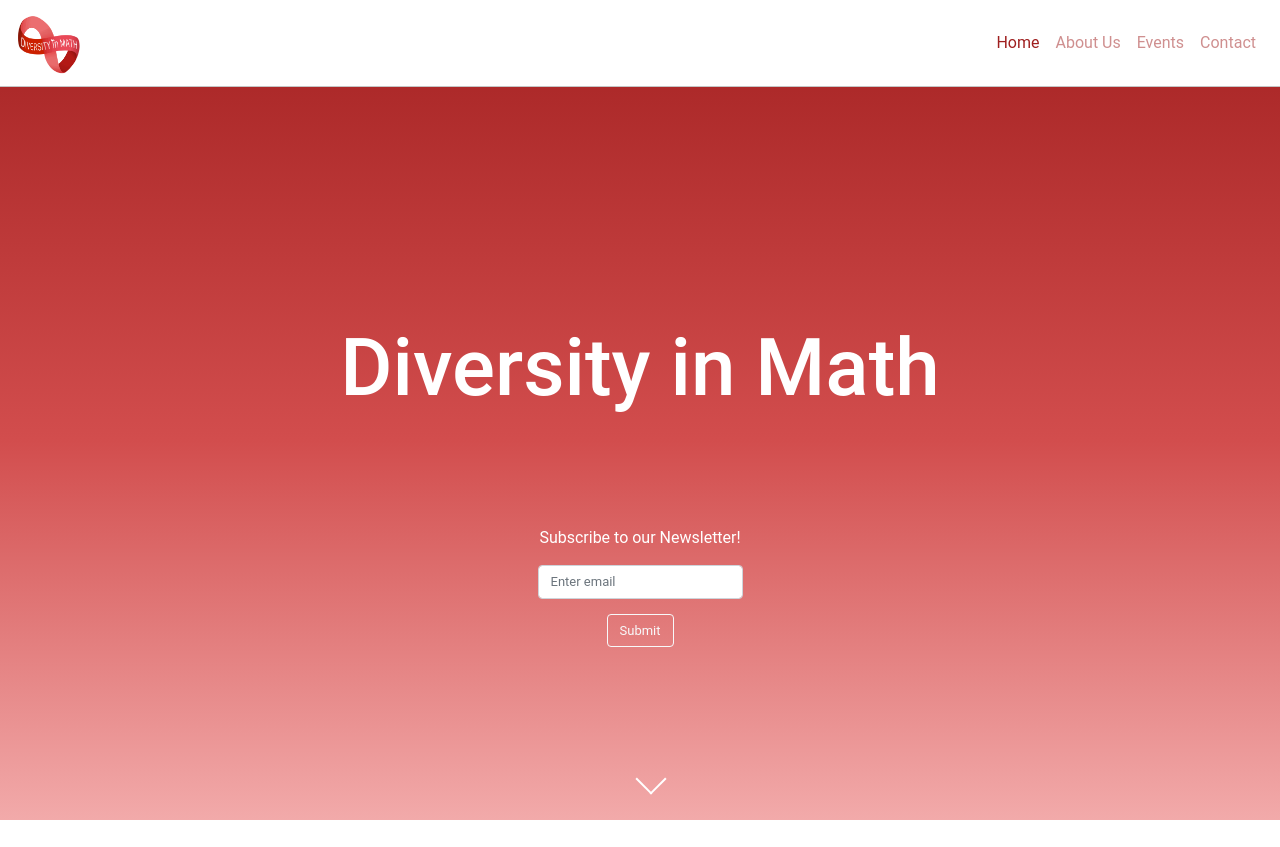
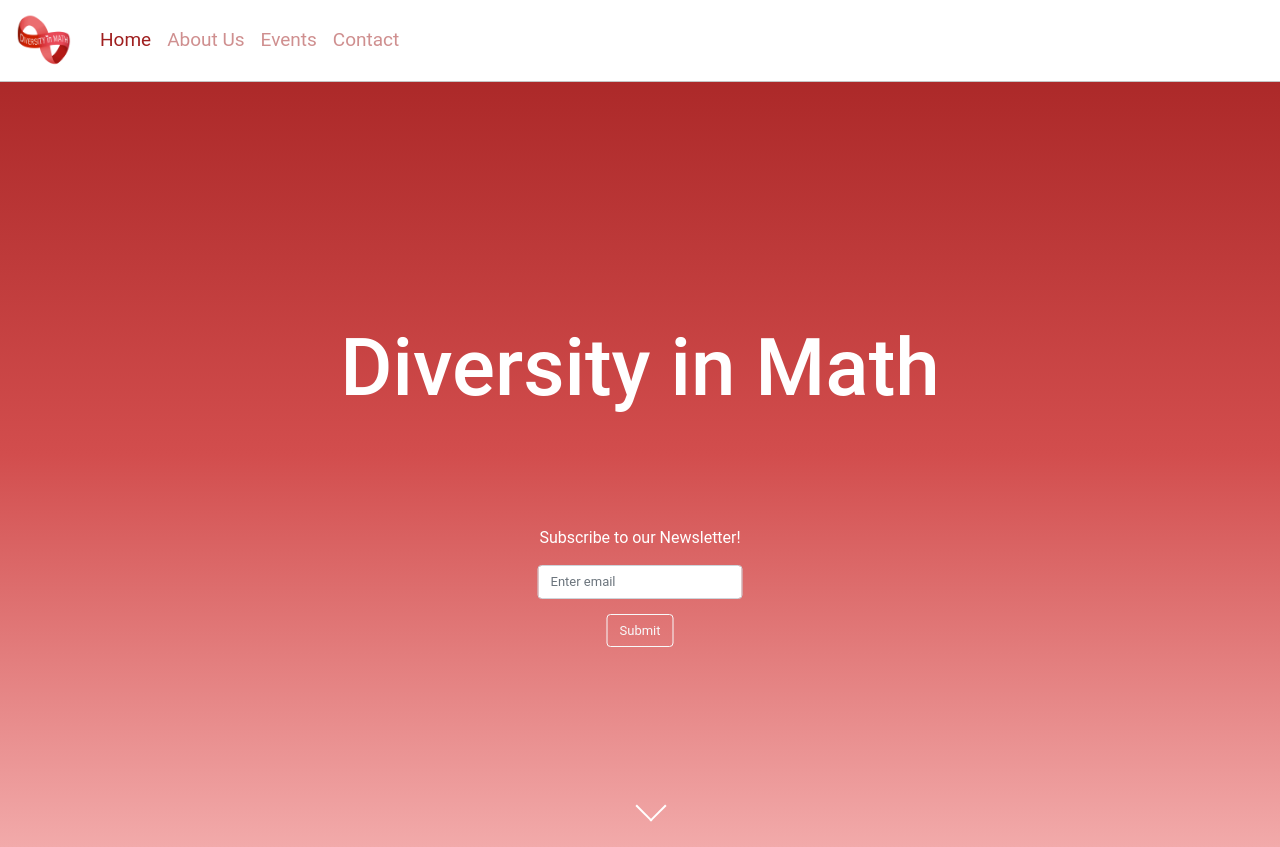
Before and after one commit to xucatherine/diversity-in-math-website, a plain HTML site: page index.html in a window 1280 px wide. Before the commit the page ends 820 px from the top, so only its background shows below. Drawn offline with nearby package versions, Linux system fonts and the light colour scheme.

Commit message:
edits to the way the welcome screen interacts with size of window

```diff
--- a/css/home.css
+++ b/css/home.css
@@ -1,7 +1,7 @@
 #welcome-screen {
     margin-top: 60px;
     padding-top: 260px;
-    height: 95vh;
+    padding-bottom: 170px;
     border-left: 0px;
     text-align: center;
     font-weight: bolder;
@@ -12,8 +12,9 @@
 .form-inline {
     margin-left: 50vw;
     margin-top: 110px;
+    margin-bottom: 30px;
     transform: translate(-50%, 0);
-    width: 270px;
+    width: 223px;
     font-size: medium;
     font-weight: lighter;
 }
--- a/css/main.css
+++ b/css/main.css
@@ -8,7 +8,7 @@ h2 {
 
 }
 .logo {
-    width: 70px;
+    width: 60px;
     padding-right: 5px;
 }
 .heading { /*entire heading*/
@@ -16,13 +16,7 @@ h2 {
     border-bottom-width: 1px;
     border-color: rgba(140, 140, 140, 0.5);
     background-color: white !important;
-    font-size: 16px;
-}
-.navbar-brand { /*club name (heading)*/
-    font-size: 25px !important;
-    font-weight: bold;
-    padding-bottom: 0px;
-    color: rgb(159, 31, 31) !important;
+    font-size: 19px;
 }
 .navbar-light .navbar-nav .active>.nav-link { /*name of page that we are currently on (heading)*/
     color: rgb(159, 31, 31);
@@ -38,13 +32,14 @@ h2 {
     outline: none;
 }
 .navbar-toggler-icon { /*the hamburger (heading)*/
-    width: 20px;
+    width: 30px;
 }
 .arrow {
     border: solid black;
     border-width: 0 2px 2px 0;
     display: inline-block;
     padding: 10px;
+    transform: translate(-50%, 0);
 }
 .down {
     transform: rotate(45deg);
--- a/index.html
+++ b/index.html
@@ -25,7 +25,7 @@
 
             <!--links to pages:-->
             <div class="collapse navbar-collapse" id="navbarNav">
-                <ul class="navbar-nav ml-auto">
+                <ul class="navbar-nav">
                     <li class="nav-item active">
                         <a class="nav-link" href="index.html">Home <span class="sr-only">(current)</span></a>
                     </li>
@@ -50,7 +50,7 @@
             <form class="form-inline" id="newletter-form">
                 <div>
                     <label for="inputEmail">Subscribe to our Newsletter!</label>
-                    <input type="email" id="inputEmail" class="form-control" placeholder="Enter email">
+                    <input type="email" id="inputEmail" class="form-control" placeholder="Enter email" name="email">
                     <button type="submit" class="btn btn-outline-light">Submit</button>
                 </div>
             </form>
```
